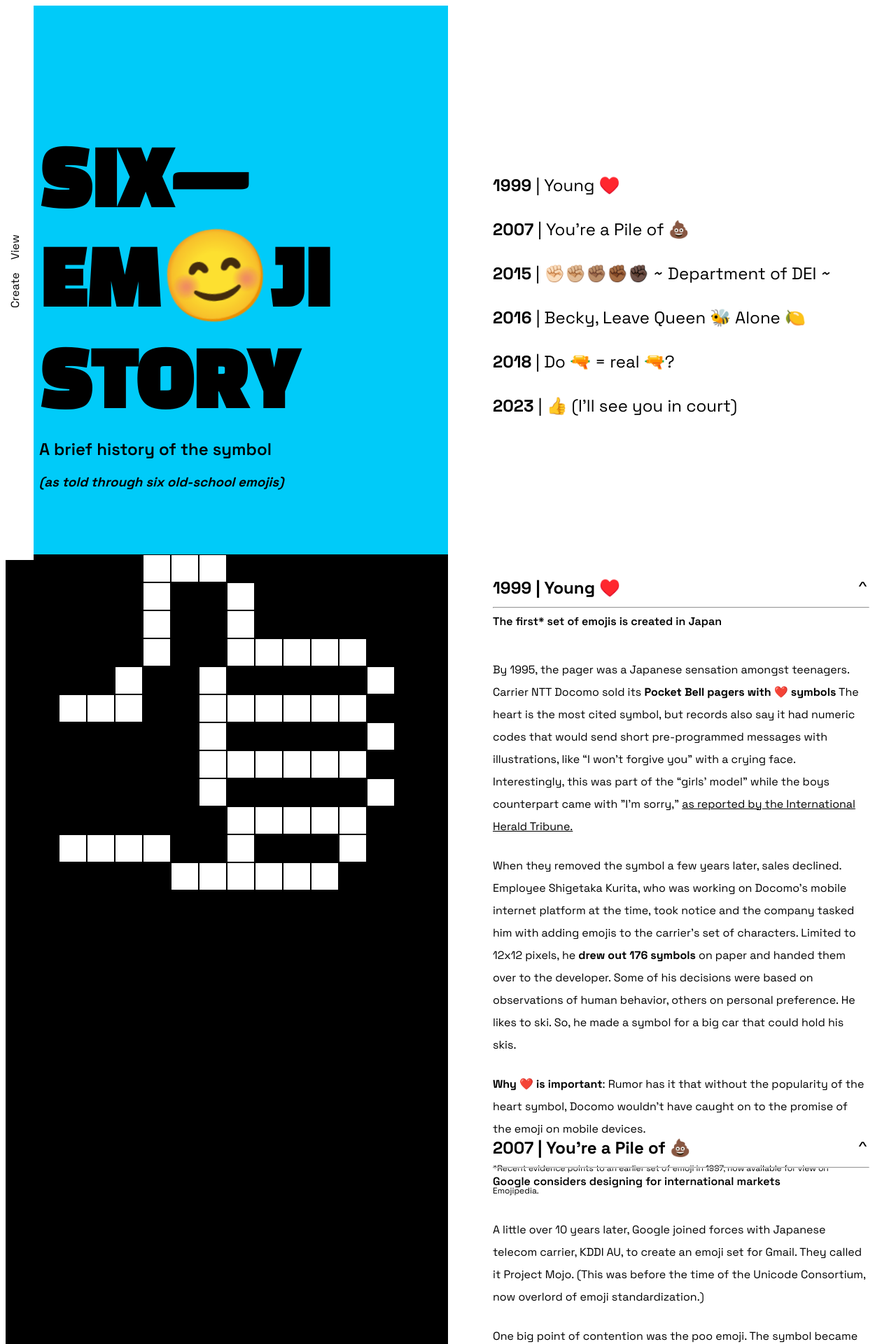
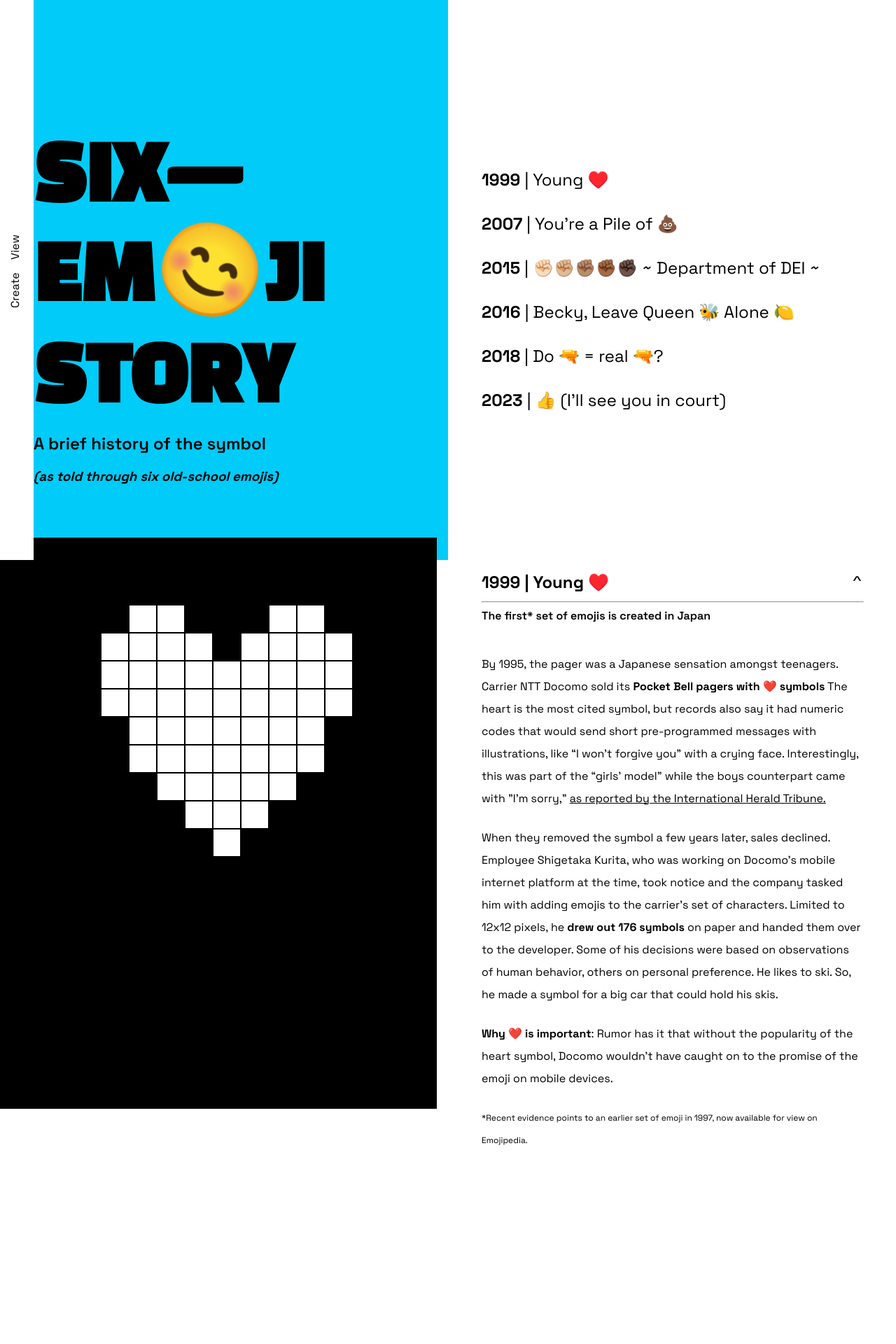
Before and after one commit to divya-mehra/sixemojistory, a React (Vite) app: page / in a window 1280 px wide. Shown: the top 1920 px of the page at 70% size. After the commit the page ends 1665 px from the top, so only its background shows below. Built offline with nearby package versions, Linux system fonts and the light colour scheme; a web font is replaced by a local one.

Commit message:
added one section

```diff
--- a/src/App.css
+++ b/src/App.css
@@ -1,6 +1,10 @@
 @import url("https://fonts.googleapis.com/css2?family=B612+Mono:wght@700&family=Bowlby+One&family=Changa+One&family=Major+Mono+Display&family=Space+Grotesk:wght@300;400;500;600;700&display=swap");
 
 /* Styling & Themes Colors */
+
+body, html {
+  margin: 0;
+  padding: 0}
 
 :root {
   --secondary-color: #f1ed00;
@@ -21,6 +25,7 @@
   /* TODO: can the theme transition? */
 
   transition: background-color 0.5s;
+  margin: 0;
 }
 
 .textLight {
@@ -39,6 +44,7 @@
 }
 
 .contentWrapper {
+  margin: 0;
   height: 100vh;
   width: 100vw;
   display: flex;
@@ -48,10 +54,12 @@
 .test {
   width: 100vw;
   height: 100vh;
+
 }
 
 .story {
   width: 100vw;
+
 }
 
 /*
--- a/src/App.jsx
+++ b/src/App.jsx
@@ -71,7 +71,7 @@ function App() {
         <Grid>
           {/* first start section */}
           <div className="test">
-            <Grid container spacing={2}>
+            <Grid container>
               <Grid item xs={6}>
                 <StartPanelLeft />
               </Grid>
--- a/src/story/MainStory.jsx
+++ b/src/story/MainStory.jsx
@@ -1,12 +1,13 @@
-import { useState } from "react";
 import { Grid, Paper } from "@mui/material";
 
-import StoryLeft from "./storyLeft";
-import StoryRight from "./storyRight";
+import Section from "./Section"
 
 const MainStory = ({currentEmoji, setCurrentEmoji, emojis}) => {
   return (
     <Grid container spacing={2}>
+        <Section currentEmoji={currentEmoji} setCurrentEmoji={setCurrentEmoji} emojis={emojis}/>
+
+{/*
       <Grid item xs={6}>
         <StoryLeft currentEmoji={currentEmoji} emojis={emojis} user={false} />
       </Grid>
@@ -17,7 +18,7 @@ const MainStory = ({currentEmoji, setCurrentEmoji, emojis}) => {
           emojis={emojis}
           user={false}
         />
-      </Grid>
+      </Grid> */}
     </Grid>
   );
 };
--- /dev/null
+++ b/src/story/Section.jsx
@@ -0,0 +1,31 @@
+import { Grid, Paper } from "@mui/material";
+import GridPanel from "../panels/grid-panel/GridPanel";
+import TextPanel from "../panels/text-panel/TextPanel";
+import styles from "./story.module.css";
+
+const Section = ({ currentEmoji, setCurrentEmoji, emojis }) => {
+  let emoji = emojis[0];
+
+  return (
+    <Grid container spacing={2}>
+      {/* Grid on Left */}
+      <Grid item xs={6} className={styles.gridSection}>
+        <GridPanel currentEmoji={currentEmoji} />
+      </Grid>
+      {/* Text on Right */}
+      <Grid item xs={6}>
+        <TextPanel
+          data-panel-number={emoji.number}
+          emoji={emoji.name}
+          title={emoji.title}
+          number={emoji.number}
+          subtitle={emoji.subtitle}
+          currentEmoji={currentEmoji}
+          setCurrentEmoji={setCurrentEmoji}
+        />
+      </Grid>
+    </Grid>
+  );
+};
+
+export default Section;
--- a/src/story/storyLeft.jsx
+++ b/src/story/storyLeft.jsx
@@ -8,7 +8,7 @@ const StoryLeft = ({ currentEmoji, user, setToLight, isLight }) => {
       <div
         className={styles.gridSection}
         style={{
-          height: user ? `100vh` : "600vh",
+          height: "600vh",
           position: "relative",
           width: "100%",
         }}
```
